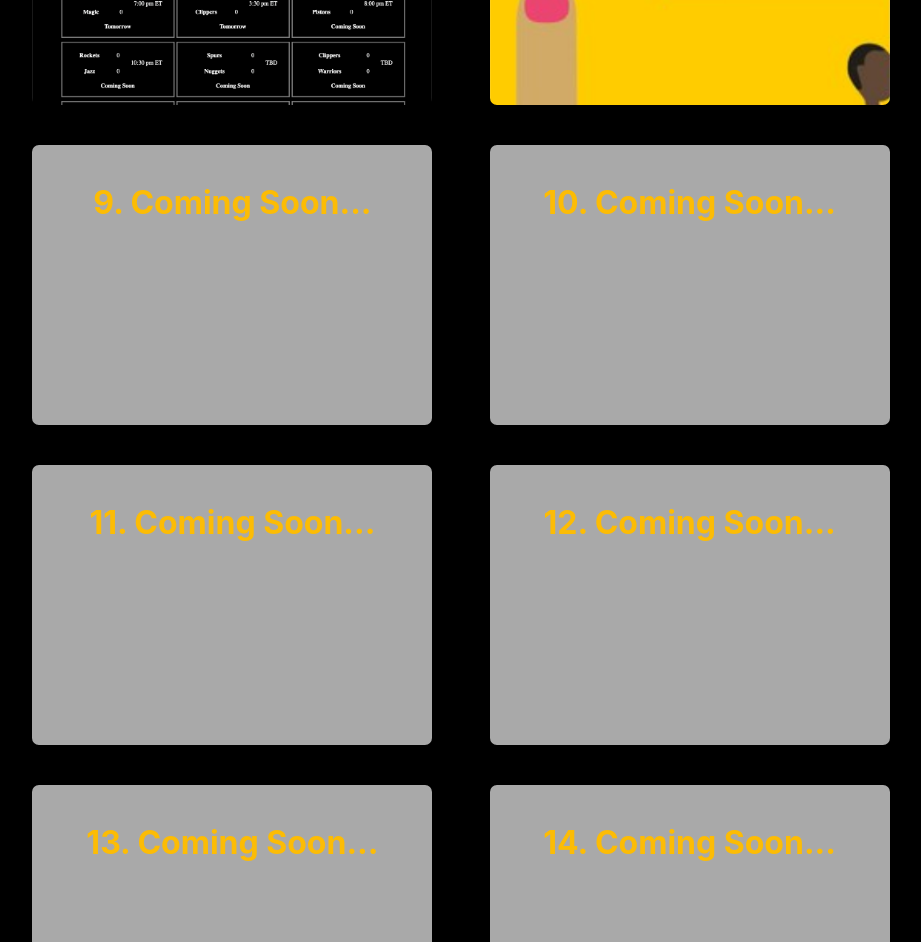
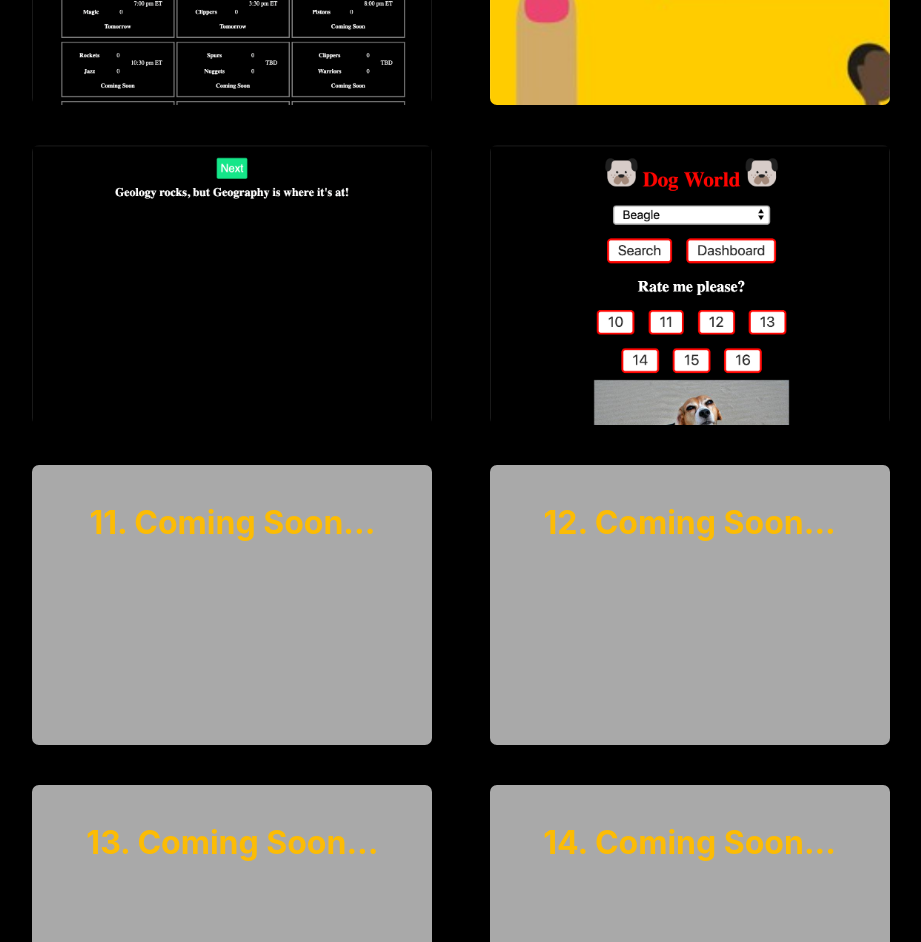
Before and after one commit to Ibrahim-Mohamed1/30-Apps-in-30-Days, a React (Create React App) app: page / in a window 1280 px wide. Shown: the part 1340-2282 px from the top of the page, without its empty margins (179-1100 px from the left). Built offline with nearby package versions, Linux system fonts and the light colour scheme.

Commit message:
added app 9 and 10

```diff
--- a/src/App.css
+++ b/src/App.css
@@ -140,11 +140,11 @@ body{
     background-color: darkgray;
   }
   .project9{
-    background-image: url();
+    background-image: url(./images/app9.png);
     background-color: darkgray;
   }
   .project10{
-    background-image: url();
+    background-image: url(./images/app10.png);
     background-color: darkgray;
   }
   .project11{
--- a/src/Home.js
+++ b/src/Home.js
@@ -36,9 +36,7 @@ const Home = () => {
                         <a href="/">
                             <div className='projectInfo' style={{ marginTop: "-1em" }}>
                                 <h1 className="nav" style={{ color: "#fcbc05", padding: "2%" }}>1. Homepage</h1>
-                                <h4>
-                                    Homepage for this AWESOME challenge!
-                                </h4>
+                                <h4>Homepage for this AWESOME challenge!</h4>
                                 <p style={{ color: "lime", padding: "5%", margin: 0 }}>JavaScript, React, HTML, & CSS.</p>
                             </div>
                         </a>
@@ -49,9 +47,7 @@ const Home = () => {
                         <a href="http://app-2-of-30.surge.sh/">
                             <div className='projectInfo' style={{ marginTop: "-1.5em" }}>
                                 <h1 className="nav" style={{ color: "#fcbc05", padding: "2%" }}>2. Cute Cats</h1>
-                                <h4>
-                                    An endless fun of cat images from the cat API!
-                                </h4>
+                                <h4>An endless fun of cat images from the cat API!</h4>
                                 <p style={{ color: "lime", padding: "5%", margin: 0 }}>JavaScript, React, Axios, Cats API, HTML, & CSS.</p>
                             </div>
                         </a>
@@ -73,9 +69,7 @@ const Home = () => {
                         <a href="http://app-4-of-30.surge.sh/">
                             <div className='projectInfo' style={{ marginTop: "-1.5em" }}>
                                 <h1 className="nav" style={{ color: "#fcbc05", padding: "2%" }}>4. Artist Finder</h1>
-                                <h4>
-                                    Simple app to help users find artists similar to the ones they are currently listening to.
-                                </h4>
+                                <h4>Simple app to help users find artists similar to the ones they are currently listening to.</h4>
                                 <p style={{ color: "lime", padding: "5%", margin: 0 }}>JavaScript, React, Axios, TasteDive API, HTML, & CSS.</p>
                             </div>
                         </a>
@@ -86,9 +80,7 @@ const Home = () => {
                         <a href="http://app-5-of-30.surge.sh/">
                             <div className='projectInfo' style={{ marginTop: "-1.5em" }}>
                                 <h1 className="nav" style={{ color: "#fcbc05", padding: "2%" }}>5. Show Finder</h1>
-                                <h4>
-                                    Simple app to help users find shows similar to the ones they are currently watching.
-                                </h4>
+                                <h4>Simple app to help users find shows similar to the ones they are currently watching.</h4>
                                 <p style={{ color: "lime", padding: "5%", margin: 0 }}>JavaScript, React, Axios, TasteDive API, HTML, & CSS.</p>
                             </div>
                         </a>
@@ -99,9 +91,7 @@ const Home = () => {
                         <a href="http://app-6-of-30.surge.sh/">
                             <div className='projectInfo' style={{ marginTop: "-1.5em" }}>
                                 <h1 className="nav" style={{ color: "#fcbc05", padding: "2%" }}>6. Color Picker</h1>
-                                <h4>
-                                Simple app to help users find the perfect color if they are having a hard time finding a color.
-                                </h4>
+                                <h4>Simple app to help users find the perfect color if they are having a hard time finding a color.</h4>
                                 <p style={{ color: "lime", padding: "5%", margin: 0 }}>JavaScript, React, HTML, & CSS.</p>
                             </div>
                         </a>
@@ -112,9 +102,7 @@ const Home = () => {
                         <a href="http://app-7-of-30.surge.sh/">
                             <div className='projectInfo' style={{ marginTop: "-1.5em" }}>
                                 <h1 className="nav" style={{ color: "#fcbc05", padding: "2%" }}>7. NBA Playoffs Schedule</h1>
-                                <h4>
-                                Simple app to help users keep up to date with the 2018-2019 NBA Playoff season.
-                                </h4>
+                                <h4>Simple app to help users keep up to date with the 2018-2019 NBA Playoff season.</h4>
                                 <p style={{ color: "lime", padding: "5%", margin: 0 }}>JavaScript, React, Axios, BallDontLie API, HTML, & CSS.</p>
                             </div>
                         </a>
@@ -125,34 +113,30 @@ const Home = () => {
                         <a href="http://app-8-of-30.surge.sh/">
                             <div className='projectInfo' style={{ marginTop: "-1.5em" }}>
                                 <h1 className="nav" style={{ color: "#fcbc05", padding: "2%" }}>8. Best Advice</h1>
-                                <h4>
-                                Simple advice app to help users with decisions making.
-                                </h4>
+                                <h4>Simple advice app to humor users with fun realistic/funny life advice.</h4>
                                 <p style={{ color: "lime", padding: "5%", margin: 0 }}>JavaScript, React, Axios, Advice Slip API, HTML, & CSS.</p>
                             </div>
                         </a>
                     </div>
                 </div>
                 <div className="project9" style={{ cursor: "pointer", backgroundSize: "cover", backgroundRepeat: "no-repeat", height: "vh" }}>
-                    <div className='middle'>
-                        <a href="/">
+                    <div className='middle1'>
+                        <a href="http://app-9-of-30.surge.sh/">
                             <div className='projectInfo' style={{ marginTop: "-1.5em" }}>
-                                <h1 className="nav" style={{ color: "#fcbc05", padding: "2%" }}>9. Coming Soon...</h1>
-                                <h4>
-                                </h4>
-                                <p style={{ color: "lime", padding: "5%", margin: 0 }}></p>
+                                <h1 className="nav" style={{ color: "#fcbc05", padding: "2%" }}>9. Best Dad Jokes</h1>
+                                <h4>Simple dad jokes app to help users smile by reading some awful dad jokes.</h4>
+                                <p style={{ color: "lime", padding: "5%", margin: 0 }}>JavaScript, React, Axios, Dad Jokes API, HTML, & CSS.</p>
                             </div>
                         </a>
                     </div>
                 </div>
                 <div className="project10" style={{ cursor: "pointer", backgroundSize: "cover", backgroundRepeat: "no-repeat", height: "vh" }}>
-                    <div className='middle'>
-                        <a href="/">
+                    <div className='middle1'>
+                        <a href="http://app-10-of-30.surge.sh/">
                             <div className='projectInfo' style={{ marginTop: "-1.5em" }}>
-                                <h1 className="nav" style={{ color: "#fcbc05", padding: "2%" }}>10. Coming Soon...</h1>
-                                <h4>
-                                </h4>
-                                <p style={{ color: "lime", padding: "5%", margin: 0 }}></p>
+                                <h1 className="nav" style={{ color: "#fcbc05", padding: "2%" }}>10. Dogo World</h1>
+                                <h4>Simple dog rating app that puts smiles on users by looking at cute dogos.</h4>
+                                <p style={{ color: "lime", padding: "5%", margin: 0 }}>JavaScript, React, Axios, Dog API, HTML, & CSS.</p>
                             </div>
                         </a>
                     </div>
```
Also changed, not shown: src/images/app10.png (added), src/images/app9.png (added).
